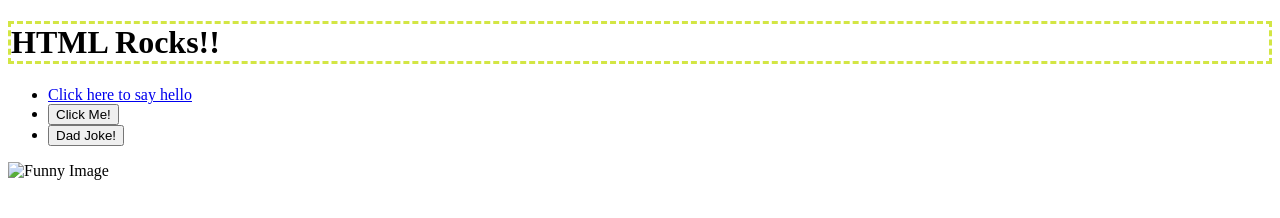
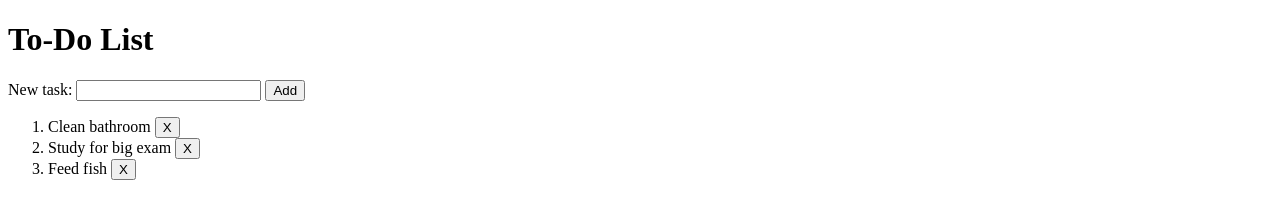
Before and after one commit to NickJohnson452/CS208-10.03-Lab, a website: page index.html in a window 1280 px wide. Drawn offline with Linux system fonts and the light colour scheme; files that its build step writes are made by us from their sources; files whose address does not match are found by name.

Commit message:
CS208-10.03 Lab Complete

```diff
--- a/index.html
+++ b/index.html
@@ -3,23 +3,27 @@
 
 <head>
   <meta charset="utf-8">
-  <title>CS208 - Starter Code (UPDATE ME)!</title>
+  <title>TO-DO List</title>
   <meta name="description" content="">
   <meta name="viewport" content="width=device-width, initial-scale=1">
   <link rel="stylesheet" href="style.css">
 </head>
 
 <body>
-  <h1>HTML Rocks!!</h1>
-  <ul>
-  <li><a href="/hello">Click here to say hello</a></li>
-  <li><button id="hello-link">Click Me!</button></li>
-  <li><button id="joke-button">Dad Joke!</button></li>
+  <h1>To-Do List</h1>
+
+  <label for="task-input">New task: </label>
+  <input type="text" id="task-input" />
+  <button id="add-btn">Add</button>
+
+  <ol>
+    <li>Clean bathroom <button class="done-btn">X</button></li>
+    <li>Study for big exam <button class="done-btn">X</button></li>
+    <li>Feed fish <button class="done-btn">X</button></li>
+  </ol>
+
+  <!-- Adding the script -->
   <script src="script.js"></script>
-  </ul>
-  <img src="funny.png" alt="Funny Image" width="300" height="200">
-
-  <h2 id="joke-display"></h2>
 </body>
 
 </html>
```
Also changed, not shown: dist/script.js, dist/style.css, 1 other file.
